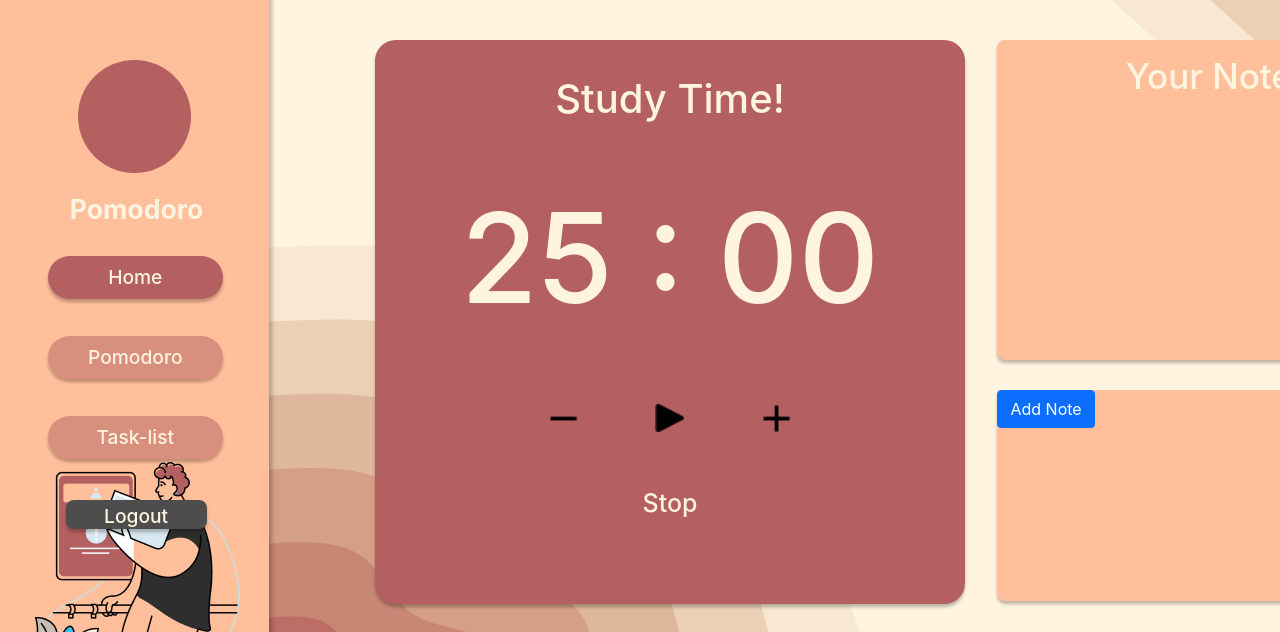
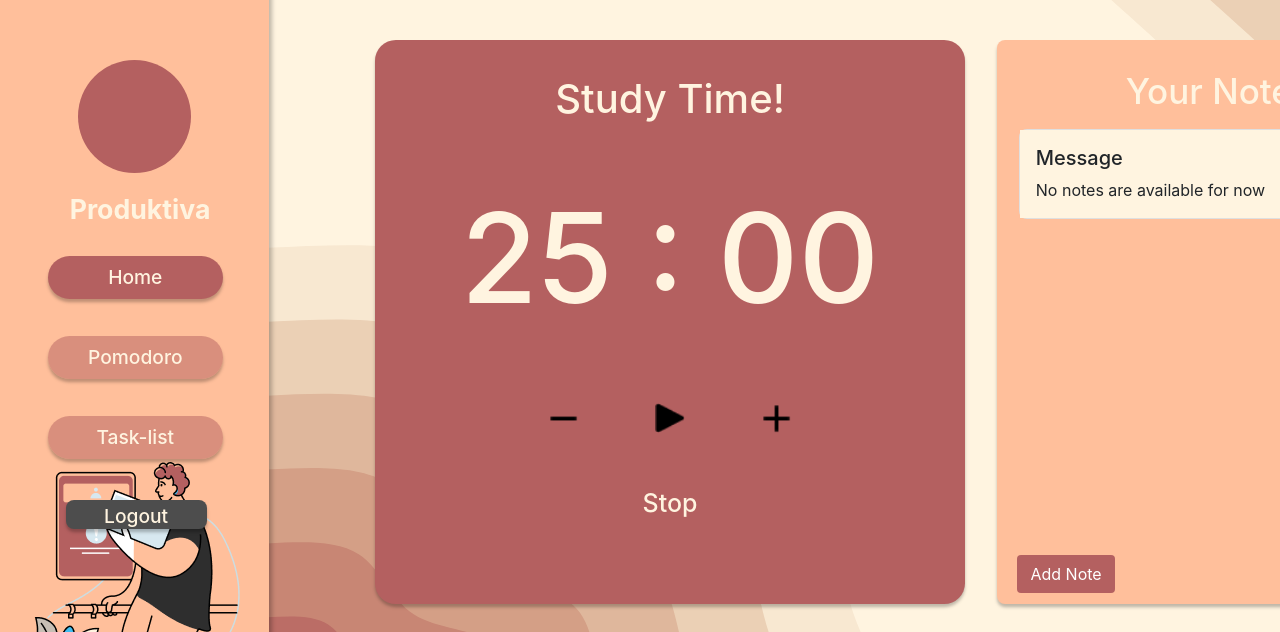
Before and after one commit to rahardjorahardjo/ProductivaRPL, a PHP site: page /pomodorostage1.php in a window 1280 px wide. Shown: the top 632 px of the page. Run offline with PHP 8.4, Linux system fonts and the light colour scheme; a user stored in the database is signed in; tables that the repository leaves empty hold one stand-in row (values such as "Sample post").

Commit message:
page pomodoro sama task-list DONE

```diff
--- a/rpl/css/indexcss.css
+++ b/rpl/css/indexcss.css
@@ -222,7 +222,7 @@ color: #FFFFFF;
 .taskBox{
     position: absolute;
 width: 426.68px;
-height: 320.21px;
+height: 564.37px;
 left: 997.45px;
 top: 40px;
 
@@ -249,6 +249,18 @@ border-radius: 8.00521px;
     text-decoration: none;
     margin: 10px;
 }
+.noteDisplay{
+    display: flex;
+    flex-direction: column;
+    align-items: center;
+    gap: 10px;
+    padding: 10px;
+    margin-top: 30px;
+    overflow-y: scroll;
+}
+.noteDisplay::-webkit-scrollbar {
+    width: 0px;
+}
 .noteTitle{
     font-weight: 500;
     font-size: 19.2125px;
@@ -260,6 +272,10 @@ border-radius: 8.00521px;
     padding-top: 10px;
     color: #FFF4E0;
     text-decoration: none;
+}
+
+.addnote{
+    margin-left: 20px;
 }
 
 .PomodoroTimes{
--- a/rpl/css/todoo.css
+++ b/rpl/css/todoo.css
@@ -344,3 +344,7 @@ html {
 .add-list-button button:hover{
     cursor: pointer;
 }
+
+.blank{
+    margin-bottom: 109px;
+}
--- a/rpl/pomodorostage1.php
+++ b/rpl/pomodorostage1.php
@@ -14,6 +14,7 @@ $user_id = $_SESSION['user']['user_id'];
 ?>
 
 <html lang="en">
+
 <head>
   <meta charset="UTF-8">
   <meta http-equiv="X-UA-Compatible" content="IE=edge">
@@ -21,11 +22,15 @@ $user_id = $_SESSION['user']['user_id'];
   <title>Pomodoro</title>
   <link rel="stylesheet" href="css/indexcss.css">
   <link rel="preconnect" href="https://fonts.googleapis.com">
-    <link href="https://cdn.jsdelivr.net/npm/bootstrap@5.0.2/dist/css/bootstrap.min.css" rel="stylesheet" integrity="sha384-EVSTQN3/azprG1Anm3QDgpJLIm9Nao0Yz1ztcQTwFspd3yD65VohhpuuCOmLASjC" crossorigin="anonymous">
+  <link href="https://cdn.jsdelivr.net/npm/bootstrap@5.0.2/dist/css/bootstrap.min.css" rel="stylesheet"
+    integrity="sha384-EVSTQN3/azprG1Anm3QDgpJLIm9Nao0Yz1ztcQTwFspd3yD65VohhpuuCOmLASjC" crossorigin="anonymous">
   <link rel="preconnect" href="https://fonts.gstatic.com" crossorigin>
-<link href="https://fonts.googleapis.com/css2?family=Mulish:wght@800&family=Zen+Kaku+Gothic+New:wght@700&display=swap" rel="stylesheet">
+  <link href="https://fonts.googleapis.com/css2?family=Mulish:wght@800&family=Zen+Kaku+Gothic+New:wght@700&display=swap"
+    rel="stylesheet">
 </head>
+
 <body>
+  <?php include "editNote.php" ?>
   <div class="backgrounds">
     <img src="units/background.svg" alt="" srcset="">
   </div>
@@ -35,7 +40,7 @@ $user_id = $_SESSION['user']['user_id'];
         <h1 class="study">Study Time!</h1>
         <h1 class="break hide">Break Time!</h1>
       </div>
-          <div class="PomodoroTimes" id="timer" >
+      <div class="PomodoroTimes" id="timer">
         <span class="minutes">25</span>
         <span>:</span>
         <span class="seconds">00</span>
@@ -53,7 +58,10 @@ $user_id = $_SESSION['user']['user_id'];
   </div>
 
   <a href="" class="spotifyBox">
-    <iframe style="border-radius:12px" src="https://open.spotify.com/embed/playlist/5OCJ7fSBz0uGfFOaSgWAYQ?utm_source=generator&theme=0" width="100%" height="152" frameBorder="0" allowfullscreen="" allow="autoplay; clipboard-write; encrypted-media; fullscreen; picture-in-picture" loading="lazy"></iframe>
+    <iframe style="border-radius:12px"
+      src="https://open.spotify.com/embed/playlist/5OCJ7fSBz0uGfFOaSgWAYQ?utm_source=generator&theme=0" width="100%"
+      height="152" frameBorder="0" allowfullscreen=""
+      allow="autoplay; clipboard-write; encrypted-media; fullscreen; picture-in-picture" loading="lazy"></iframe>
     <!-- <h2 class="spotifyTexts">Connect to Spotify</h2>
       <img src="" alt="" srcset=""> -->
   </a>
@@ -62,25 +70,55 @@ $user_id = $_SESSION['user']['user_id'];
     font-size: 35px;
     line-height: 23px;
     text-align: center;
-    margin-top: 15px;
+    margin-top: 30px;
     margin-left: 15px;
-    margin-bottom: 0px;
+    margin-bottom: -30px;
     padding-top: 10px;
     color: #FFF4E0;
     text-decoration: none;">Your Notes</div>
     <div class="container p-3">
-    <div class="noteDisplay">
+    <div class="noteDisplay" style="height: 450px; overflow: auto; margin-bottom: -30px;">
   <?php $query = mysqli_query($connection, "SELECT * FROM notes WHERE user_id = '$user_id'") ?>
   <?php mysqli_data_seek($query, 0) ?>
-        <?php while($note = mysqli_fetch_assoc($query)): ?>
-            <div class="noteWrap"><a href="#" class="notetitle"><?= $note['note_title'] ?></a></div>
-        <?php endwhile; ?>
+  <div>
+    <?php
+    $noNotes = true;
+    while ($note = mysqli_fetch_assoc($query)) {
+      $noNotes = false;
+      echo '
+          <div class="mb-2 card" style="width: 24rem; border-radius: 8px;">
+              <div class="card-body" style="background-color: #FFF4E0;">
+                  <h5 class="card-title">' . $note['note_title'] . '</h5>
+                  <p class="card-text">' . $note['note'] . '</p>
+                  <a class="btn btn-primary-custom edit" data-bs-toggle="modal" data-bs-target="#exampleModal" id="' . $note['note_id'] . '">Edit note</a>
+                  <a class="btn btn-primary-custom" href="deleteNote.php?note_id=' . $note['note_id'] . '">Delete note</a>
+              </div>
+          </div>';
+    }
+    if ($noNotes) {
+      echo '
+          <div class="mb-2 card" style="width: 24rem; border-radius: 8px;">
+              <div class="card-body" style="background-color: #FFF4E0;">
+                  <h5 class="card-title">Message</h5>
+                  <p class="card-text">No notes are available for now</p>
+              </div>
+          </div>';
+    }
+    ?>
   </div>
 </div>
+
 </div>
-    <div class="taskAdd">
+
+<style>
+.btn-primary-custom {
+  background-color: #B46060;
+  color: inherit;
+}
+</style>
+
 <div class="addNote">
-        <button type="button" class="btn btn-primary" data-bs-toggle="modal" data-bs-target="#noteModal" >Add Note</button>
+  <button type="button" class="btn btn-primary-custom" data-bs-toggle="modal" data-bs-target="#noteModal">Add Note</button>
   <div class="modal" id="noteModal">
     <div class="modal-dialog">
       <div class="modal-content">
@@ -107,7 +145,24 @@ $user_id = $_SESSION['user']['user_id'];
     </div>
   </div>
 </div>
+
+<style>
+.btn-primary-custom {
+  background-color: #B46060;
+  color: #fff;
+}
+</style>
+
+
+<style>
+.btn-primary-custom {
+  background-color: #B46060;
+  color: #fff;
+}
+</style>
+
   </div>
+
 
   <div class="navbar">
     <div class="navbarimg">
@@ -115,7 +170,7 @@ $user_id = $_SESSION['user']['user_id'];
     </div>
 
     <div class="profile"></div>
-        <h1 class="navbartitle">Pomodoro</h1>
+    <h1 class="navbartitle">Produktiva</h1>
     <a href="index.php" class="homebutton">
       <h2 class="homebuttondesc">Home</h2>
     </a>
@@ -130,10 +185,30 @@ $user_id = $_SESSION['user']['user_id'];
 
     <a href="signout.php" class="logoutbuttons">
       <h2 class="logoutbuttondesc">Logout</h2>
+
     </a>
   </div>
   <script type="text/javascript" src="js/pomodoro/test.js"></script>
-      <script src="https://cdn.jsdelivr.net/npm/bootstrap@5.0.2/dist/js/bootstrap.bundle.min.js" integrity="sha384-MrcW6ZMFYlzcLA8Nl+NtUVF0sA7MsXsP1UyJoMp4YLEuNSfAP+JcXn/tWtIaxVXM" crossorigin="anonymous"></script>
+  <script src="https://cdn.jsdelivr.net/npm/bootstrap@5.0.2/dist/js/bootstrap.bundle.min.js"
+    integrity="sha384-MrcW6ZMFYlzcLA8Nl+NtUVF0sA7MsXsP1UyJoMp4YLEuNSfAP+JcXn/tWtIaxVXM"
+    crossorigin="anonymous"></script>
 
 </body>
+<script>
+  const edit = document.querySelectorAll(".edit");
+  const editTitle = document.getElementById("edittitle");
+  const editNote = document.getElementById("editnote");
+  const hiddenInput = document.getElementById("hidden");
+  edit.forEach(element => {
+    element.addEventListener("click", () => {
+      const titleText = element.parentElement.children[0].innerText
+      const noteText = element.parentElement.children[1].innerText
+      editTitle.value = titleText;
+      editNote.value = noteText;
+      hiddenInput.value = element.id;
+      console.log(hiddenInput)
+    })
+  })
+</script>
+
 </html>
--- a/rpl/todostaged.php
+++ b/rpl/todostaged.php
@@ -49,7 +49,6 @@ $cnt = mysqli_num_rows($q2);
     </div>
         <div class="kosong"></div>
         <div class="content-page">
-
             <div class="add-task">
                 <form action="addCategory.php" method="post" class="add-task-box">
                     <button><i class="fas fa-plus"></i></button>
@@ -86,7 +85,7 @@ $cnt = mysqli_num_rows($q2);
                                         <p>
                                             <?= $isitask ?>
                                         </p>
-                                        <a  href="deleteTask.php?task_id=<?= $tasks['task_id'] ?>" style="text-decoration: none; color:#FFBF9B;" <i class="fa-regular fa-trash-can">></i></a>
+                                        <a  href="deleteTask.php?task_id=<?= $tasks['task_id'] ?>" style="text-decoration: none; color:#FFBF9B;" <i class="fa-regular fa-trash-can"></i></a>
                                     </div>
                                 <?php } ?>
 
@@ -110,6 +109,7 @@ $cnt = mysqli_num_rows($q2);
                     <?php $i++; ?>
                 <?php endwhile; ?>
             </div>
+            <div class="blank"></div>
 
         </div>
 
```
Also changed, not shown: rpl/pomodoro.php (+14 -7 lines). Lines whose indentation alone changed are shown as unchanged.
